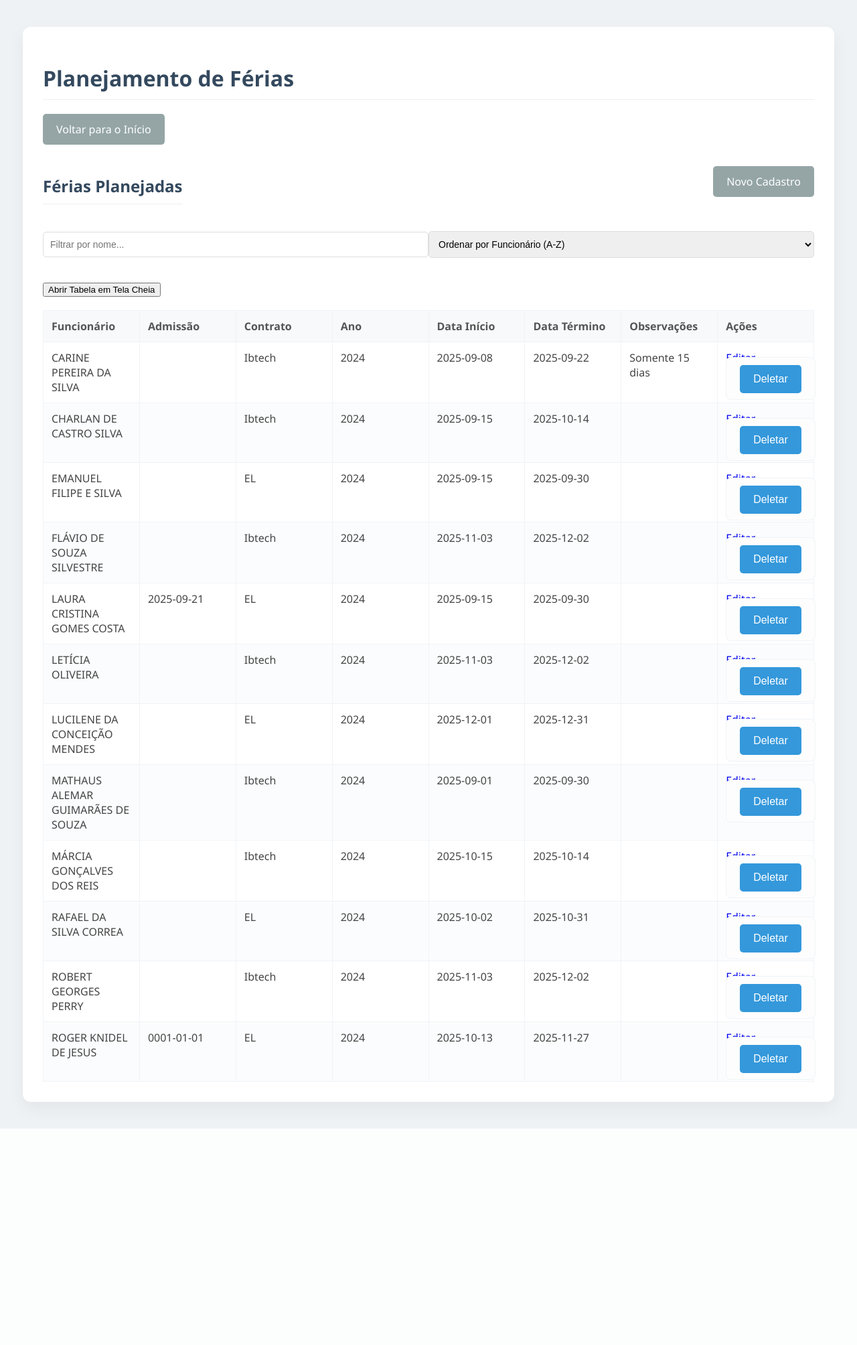
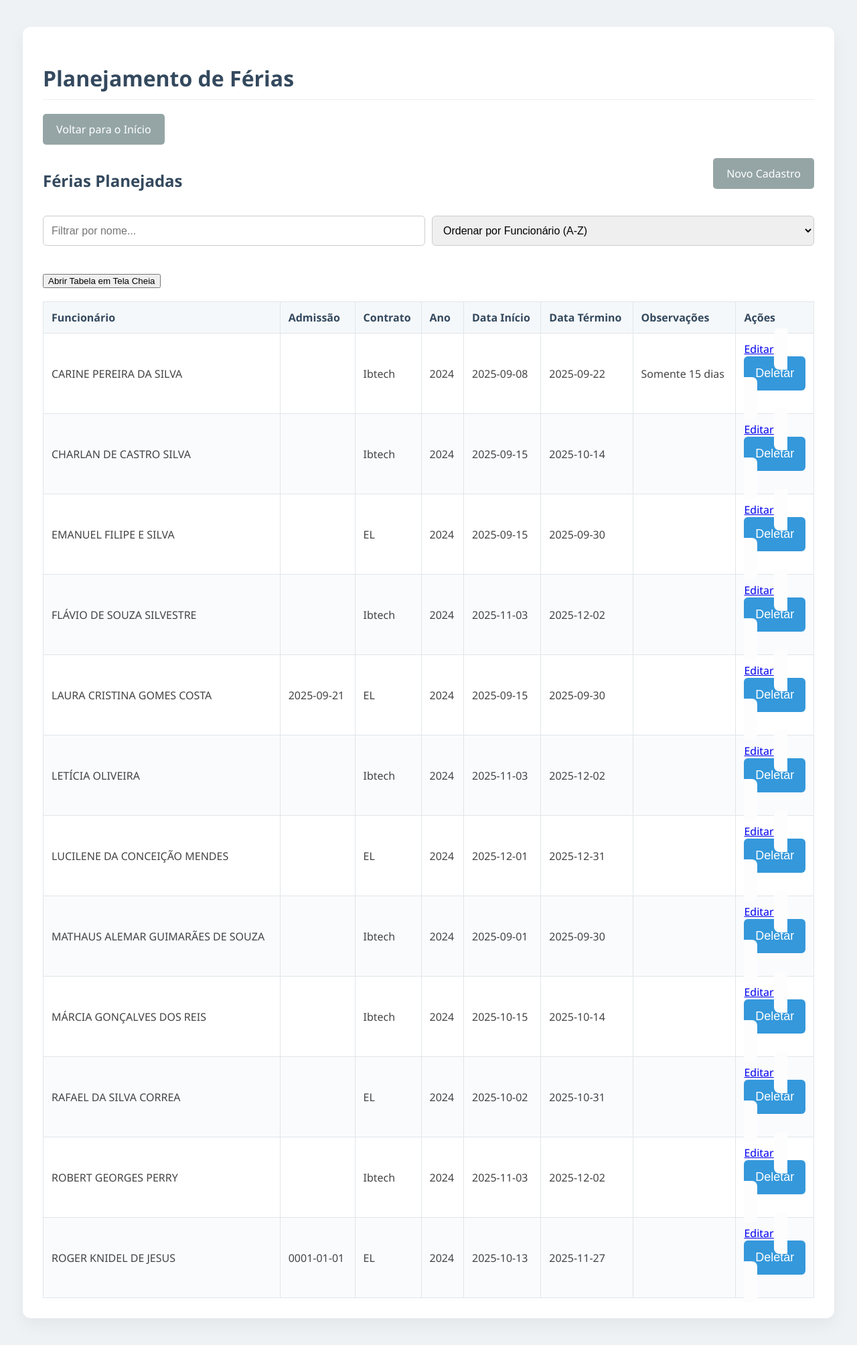
Before and after one commit to lauracgdacosta/ibtech_app, a Flask app: page /ferias in a window 1280 px wide. Shown: the whole page at 67% size. Before the commit the page ends 1685 px from the top, so only its background shows below. Run offline with Flask 3, Linux system fonts and the light colour scheme; data comes from the database, SQL or seed files in the repository.

Commit message:
Atualizando o css

```diff
--- a/static/style.css
+++ b/static/style.css
@@ -40,14 +40,13 @@ form {
     padding: 20px;
     border-radius: 8px;
     margin-bottom: 20px;
-    border: 1px solid #f0f4f7;
 }
 
 label {
     display: block;
-    margin-bottom: 5px;
+    margin-bottom: 8px;
+    color: #555;
     font-weight: 500;
-    color: #555;
 }
 
 input[type="text"],
@@ -55,15 +54,15 @@ input[type="email"],
 input[type="tel"],
 input[type="date"],
 input[type="number"],
-select,
-textarea {
+textarea,
+select {
     width: 100%;
-    padding: 10px;
-    margin-bottom: 15px;
-    border: 1px solid #ddd;
-    border-radius: 5px;
+    padding: 12px;
+    margin-bottom: 20px;
+    border: 1px solid #ccc;
+    border-radius: 6px;
     box-sizing: border-box;
-    font-size: 14px;
+    font-size: 16px;
     transition: border-color 0.3s;
 }
 
@@ -72,20 +71,22 @@ input[type="email"]:focus,
 input[type="tel"]:focus,
 input[type="date"]:focus,
 input[type="number"]:focus,
-select:focus,
-textarea:focus {
+textarea:focus,
+select:focus {
     border-color: #3498db;
     outline: none;
 }
 
 button[type="submit"] {
+    display: block;
+    width: 100%;
+    padding: 15px;
     background-color: #3498db;
     color: white;
-    padding: 12px 20px;
     border: none;
-    border-radius: 5px;
+    border-radius: 6px;
+    font-size: 18px;
     cursor: pointer;
-    font-size: 16px;
     transition: background-color 0.3s;
 }
 
@@ -93,46 +94,47 @@ button[type="submit"]:hover {
     background-color: #2980b9;
 }
 
-hr {
-    border: 0;
-    height: 1px;
-    background: #ecf0f1;
-    margin: 20px 0;
-}
-
 table {
     width: 100%;
     border-collapse: collapse;
     margin-top: 20px;
-    table-layout: fixed; /* Adicionado para fixar o layout da tabela */
+    background: #fff;
+}
+
+table, th, td {
+    border: 1px solid #e0e6e9;
 }
 
 th, td {
     padding: 12px;
-    border: 1px solid #f0f4f7;
     text-align: left;
-    vertical-align: top;
-    word-wrap: break-word; /* Adicionado para quebrar palavras longas */
 }
 
-th {
-    background-color: #f7f9fb;
-    font-weight: 600;
-    color: #555;
+thead tr {
+    background-color: #f5f8fa;
+    color: #34495e;
 }
 
-tr:nth-child(even) {
-    background-color: #fbfcfd;
+tbody tr:nth-child(even) {
+    background-color: #fafbfd;
 }
 
-.actions a, .actions button {
-    display: inline-block;
+tbody tr:hover {
+    background-color: #f1f5f8;
+}
+
+.actions {
+    display: flex;
+    gap: 10px;
+}
+
+.actions a,
+.actions button {
     padding: 8px 12px;
-    margin-right: 5px;
-    border: none;
-    border-radius: 5px;
+    border-radius: 4px;
     text-decoration: none;
     color: white;
+    border: none;
     cursor: pointer;
     font-size: 14px;
     transition: background-color 0.3s;
@@ -181,20 +183,20 @@ a.button:hover {
     justify-content: center;
     align-items: center;
     height: 100px;
-    background: #ffffff;
-    border-radius: 10px;
-    box-shadow: 0 4px 12px rgba(0, 0, 0, 0.08);
+    background-color: #3498db;
+    color: white;
     text-decoration: none;
-    color: #34495e;
-    font-weight: 600;
-    font-size: 1.1em;
+    border-radius: 8px;
+    box-shadow: 0 4px 8px rgba(0, 0, 0, 0.1);
+    transition: transform 0.3s, background-color 0.3s;
+    font-size: 1.2em;
     text-align: center;
-    transition: transform 0.3s, box-shadow 0.3s;
+    padding: 10px;
 }
 
 .module-button:hover {
+    background-color: #2980b9;
     transform: translateY(-5px);
-    box-shadow: 0 8px 20px rgba(0, 0, 0, 0.12);
 }
 
 .header-actions {
@@ -204,9 +206,29 @@ a.button:hover {
     margin-bottom: 20px;
 }
 
+.header-actions h2 {
+    margin: 0;
+    border-bottom: none;
+    padding-bottom: 0;
+}
+
 .controls {
     display: flex;
-    justify-content: space-between;
-    align-items: center;
+    gap: 10px;
     margin-bottom: 20px;
 }
+
+.controls input[type="text"],
+.controls select {
+    flex: 1;
+}
+
+select[multiple] {
+    width: 100%;
+    height: 150px;
+    padding: 5px;
+    border: 1px solid #ccc;
+    border-radius: 4px;
+    box-sizing: border-box;
+    font-size: 16px;
+}
```
